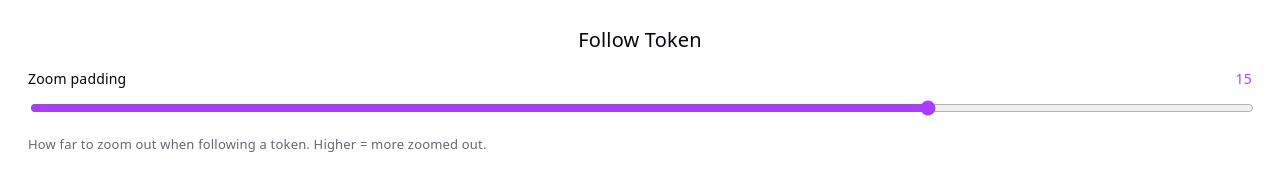
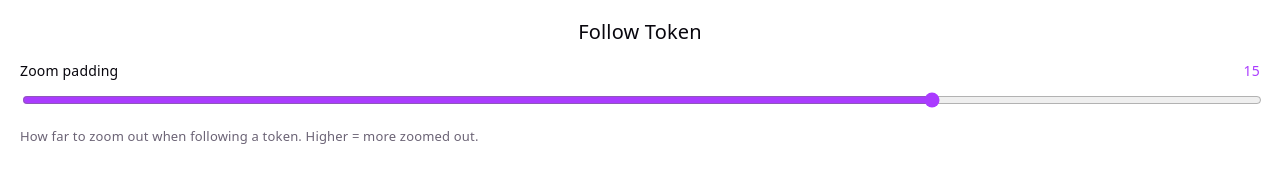
Before and after one commit to RockssJoke/OwlbearGameMode, a website built with Vite: page index.html in a window 1280 px wide. Built offline with nearby package versions, Linux system fonts and the light colour scheme; what @owlbear-rodeo/sdk would draw is missing.

Commit message:
manifest and style css

```diff
--- a/src/style.css
+++ b/src/style.css
@@ -31,8 +31,7 @@
 }
 
 body {
-/* margin: 0; */
-  height: auto;
+  margin: 0;
 }
 
 .center {
```
Also changed, not shown: public/manifest.json.
